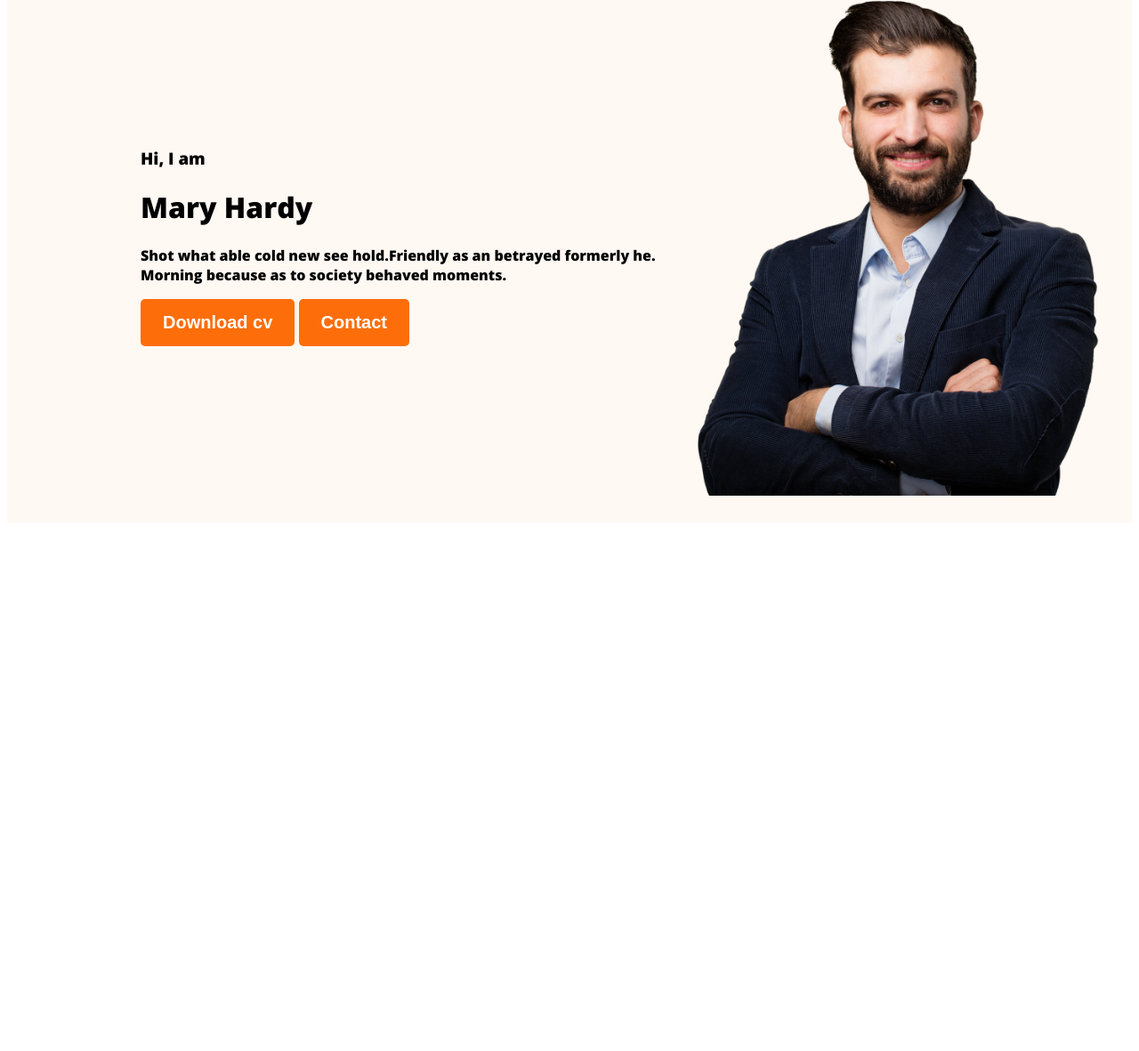
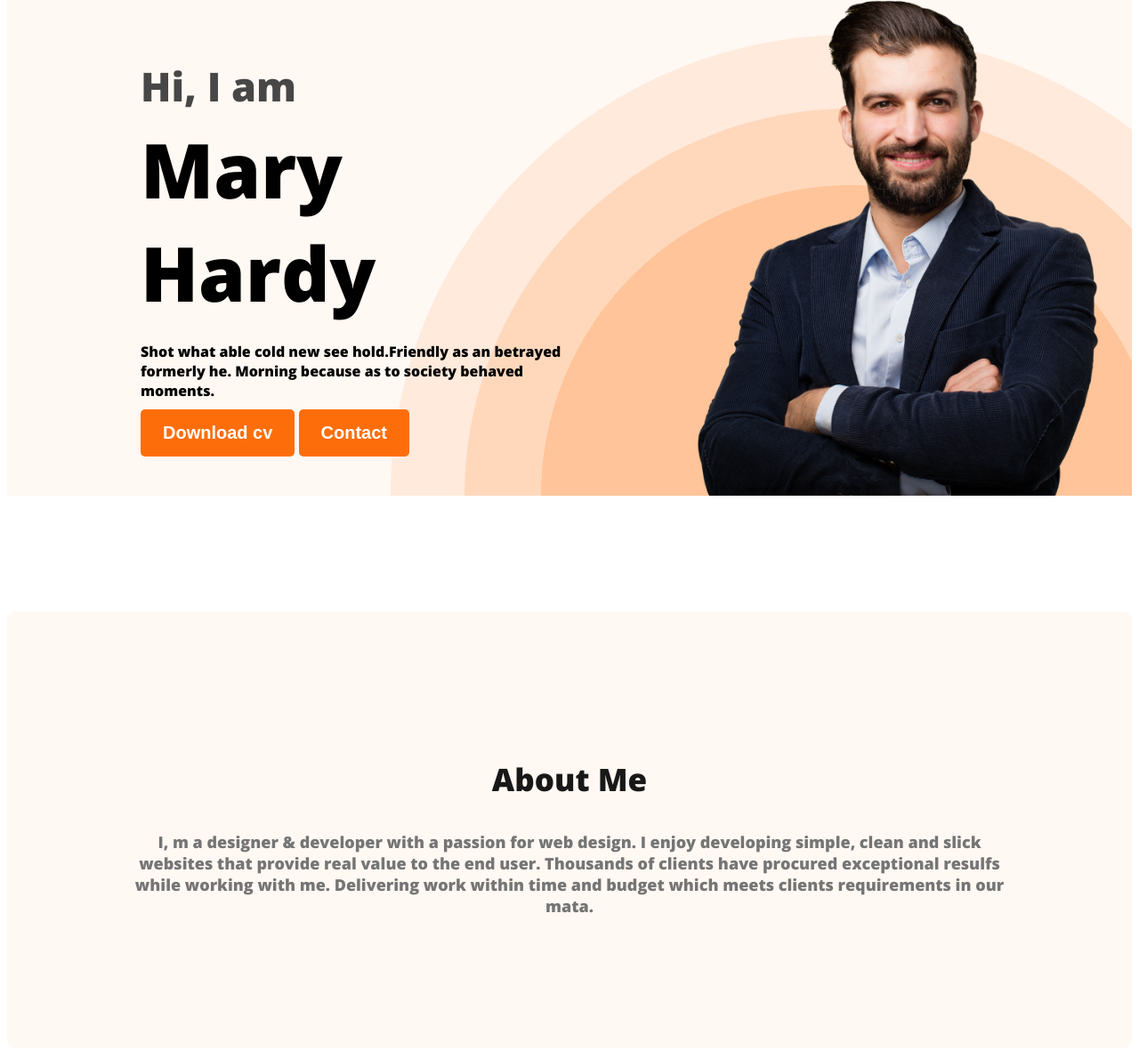
Before and after one commit to Mehedi12336/developer, a plain HTML site: page index.html in a window 1280 px wide. Shown: the part 245-1426 px from the top of the page at 89% size. Before the commit the page ends 840 px from the top, so only its background shows below. Drawn offline with nearby package versions, Linux system fonts and the light colour scheme.

Commit message:
about section

```diff
--- a/index.html
+++ b/index.html
@@ -22,10 +22,10 @@
             </ul>
         </nav>
         <div class="banner">
-        <div>
+            <div class="banner-content">
                 <h3 class="banner-gretting">Hi, I  am</h3>
                 <h1 class="banner-title">Mary Hardy</h1>
-            <p>Shot what able cold new see hold.Friendly as an betrayed formerly he. Morning because as to society behaved moments.</p>
+                <p class="banner-description">Shot what able cold new see hold.Friendly as an betrayed formerly he. Morning because as to society behaved moments.</p>
                 <button class="btn-primary">Download cv</button>
                 <button class="btn-primary">Contact</button>
             </div>
@@ -33,7 +33,10 @@
         </div>
     </header>
     <main>
-
+        <section class="about">
+            <h3 class="section-title">About Me</h3>
+            <p class="section-description">I, m a designer & developer with a passion for web design. I enjoy developing simple, clean and slick websites that provide real value to the end user. Thousands of clients have procured exceptional resulfs while working with me. Delivering work within time and budget which meets clients requirements in our mata.</p>
+        </section>
     </main>
     <footer>
 
--- a/styles/portfolio.css
+++ b/styles/portfolio.css
@@ -16,6 +16,21 @@ body {
     font-weight: 700;
     padding: 15px 25px;
 }
+
+.section-title {
+    color: #181818;
+    text-align: center;
+    font-size: 35px;
+    font-weight: 700;
+}
+
+.section-description {
+    color:  #757575;
+    text-align: center;
+    font-size: 18px;
+}
+
+
 /* Nav related style */
 nav {
     display: flex;
@@ -23,6 +38,7 @@ nav {
     align-items: center;
     margin: 0 200px;
 }
+
 .nav-title {
     color: #181818;
     font-size: 45px;
@@ -43,15 +59,55 @@ nav a{
     text-decoration: none;
     color: #474747;
 }
+
 /*header ralated style */
 .header {
     background-color: #FFF8F3;
+    background-image: url('../images/header_bg.png');
+    background-repeat: no-repeat;
+    background-position: bottom right ;
 }
+
+.banner-content{
+max-width: 500px;
+}
+
 .banner {
-    padding: 30px 30px 30px 150px;
+    padding: 30px 30px 0px 150px;
     display: flex;
     align-items: center;
+    justify-content: space-between;
 }
+
 .banner .profile-picture  {
     width: 500px;
 }
+
+.banner-gretting{
+    font-size: 45px;
+    color: #474747;
+    margin-bottom: 0px;
+}
+
+.banner-title{
+    font-size: 85px;
+    font-weight: 700;
+    margin-top: 5px;
+    margin-bottom: 20px;
+}
+
+.banner-description{
+    margin-top: 5px;
+    margin-bottom: 10px;
+}
+
+/* Main section style */
+
+/* About section */
+
+.about{
+    padding: 130px;
+    border-radius: 10px;
+    background: #FFF8F3;
+    margin: 130px 0px;
+}
```
Lines whose indentation alone changed are shown as unchanged.
